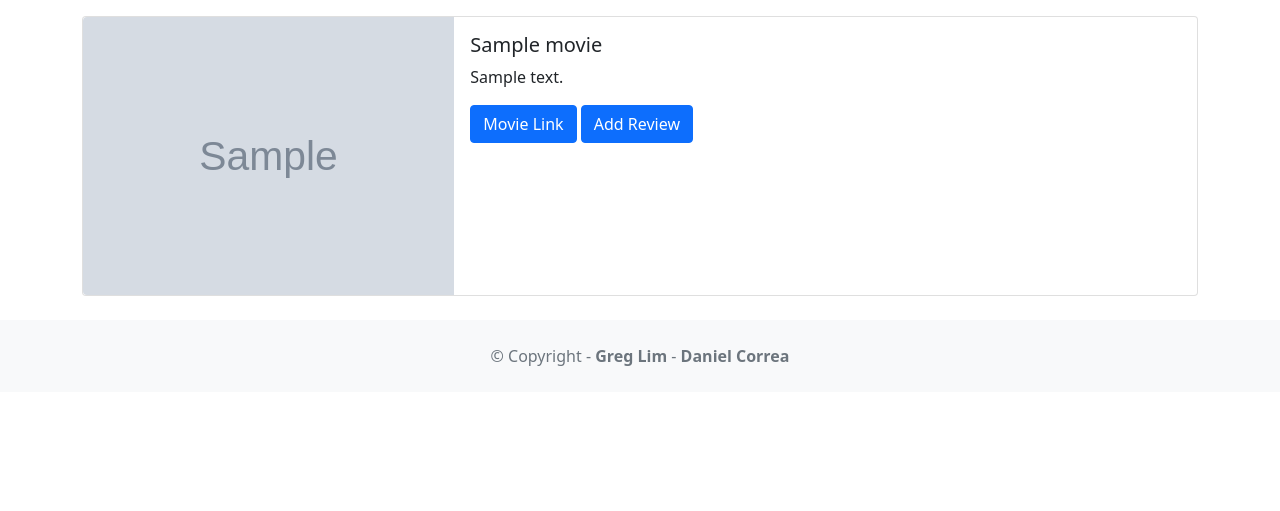
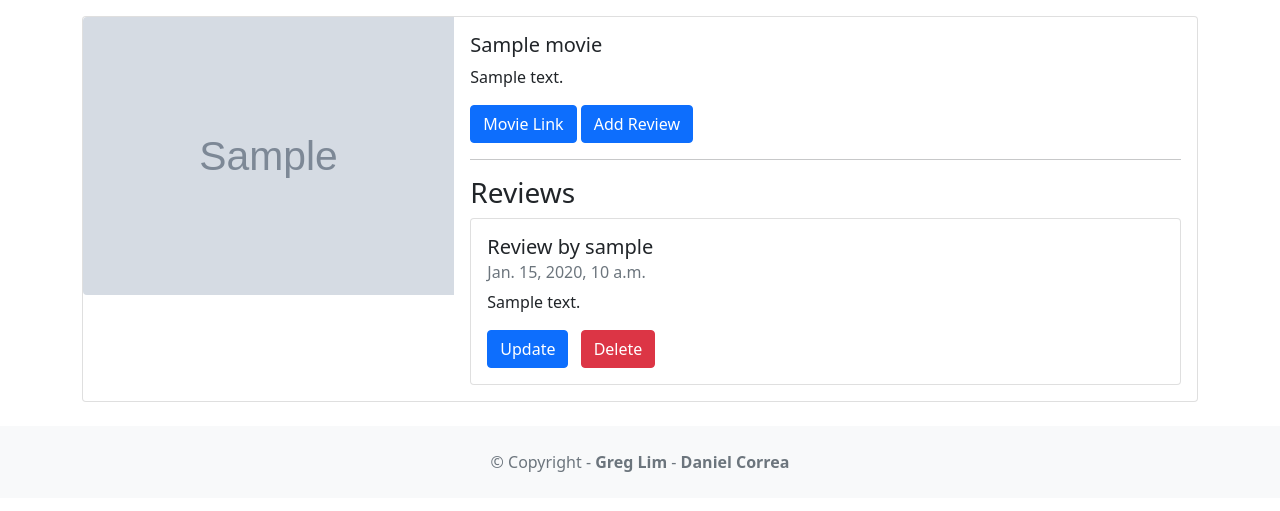
Before and after one commit to DeZin7/movie-reviews-api, a Django app: page /movie/1 in a window 1280 px wide. Shown: the part 56-567 px from the top of the page. Run offline with Django 4.2, Linux system fonts and the light colour scheme; a user stored in the database is signed in; tables that the repository leaves empty hold one stand-in row (values such as "Sample post"); grey boxes marked "Sample" are stand-in pictures.

Commit message:
Listing Reviews.

```diff
--- a/app/movie/templates/detail.html
+++ b/app/movie/templates/detail.html
@@ -16,11 +16,37 @@
             </a>
           {% endif %}
           {% if user.is_authenticated %}
-          <a href="{% url 'createreview' movie.id %}" class="btn btn-primary">
+          <a href="{% url 'createreview' movie.id %}"
+            class="btn btn-primary">
             Add Review
           </a>
           {% endif %}
         </p>
+        <hr />
+        <h3>Reviews</h3>
+        <ul class="list-group">
+        {% for review in reviews %}
+          <li class="list-group-item pb-3 pt-3">
+            <h5 class="card-title">
+              Review by {{ review.user.username }}
+            </h5>
+            <h6 class="card-subtitle mb-2 text-muted">
+              {{ review.date }}
+            </h6>
+            <p class="card-text">{{ review.text }}</p>
+            {% if user.is_authenticated and user == review.user %}
+            <a class="btn btn-primary me-2"
+              href="#">
+              Update
+            </a>
+            <a class="btn btn-danger"
+              href="#">
+              Delete
+            </a>
+            {% endif %}
+          </li>
+        {% endfor %}
+        </ul>
       </div>
     </div>
   </div>
--- a/app/movie/views.py
+++ b/app/movie/views.py
@@ -37,11 +37,13 @@ def signup(request):
 def detail(request, movie_id):
     """Show movie details."""
     movie = get_object_or_404(Movie, pk=movie_id)
+    reviews = Review.objects.filter(movie = movie)
     return render(request, 'detail.html',
-                  {'movie': movie})
+                  {'movie': movie, 'reviews': reviews})
 
 
 def createreview(request, movie_id):
+    """Create a review."""
     movie = get_object_or_404(Movie, pk=movie_id)
     if request.method == 'GET':
         return render(request, 'createreview.html',
```
